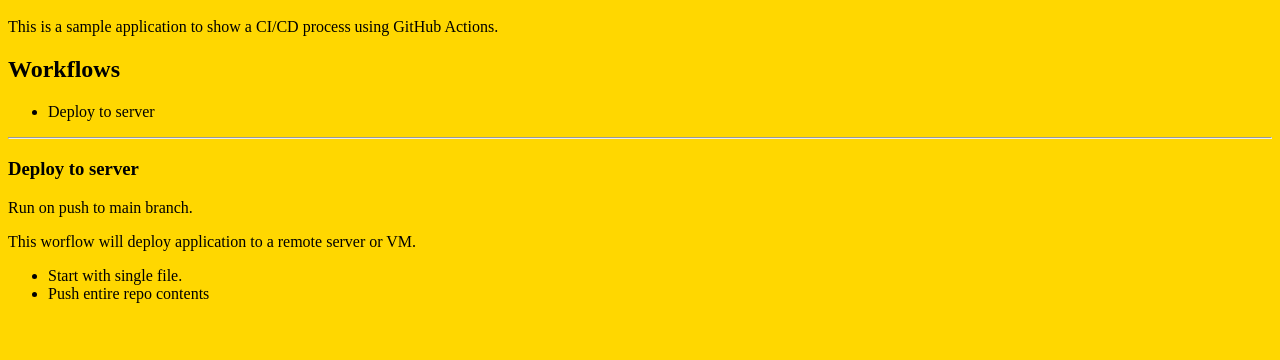
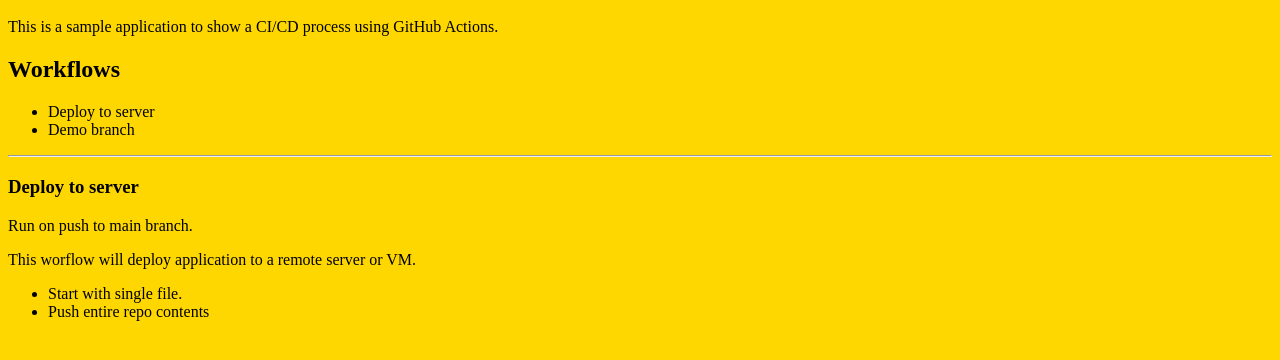
Before and after one commit to RutgersGRID/devops-git-actions, a plain HTML site: page index.html in a window 1280 px wide. Shown: the part 48-408 px from the top of the page. Drawn offline with Linux system fonts and the light colour scheme.

Commit message:
add Demo branch list item

```diff
--- a/index.html
+++ b/index.html
@@ -9,6 +9,7 @@
   <h2>Workflows</h2>
   <ul>
     <li>Deploy to server</li>
+    <li>Demo branch</li>
   </ul>
 
   <hr>
```
